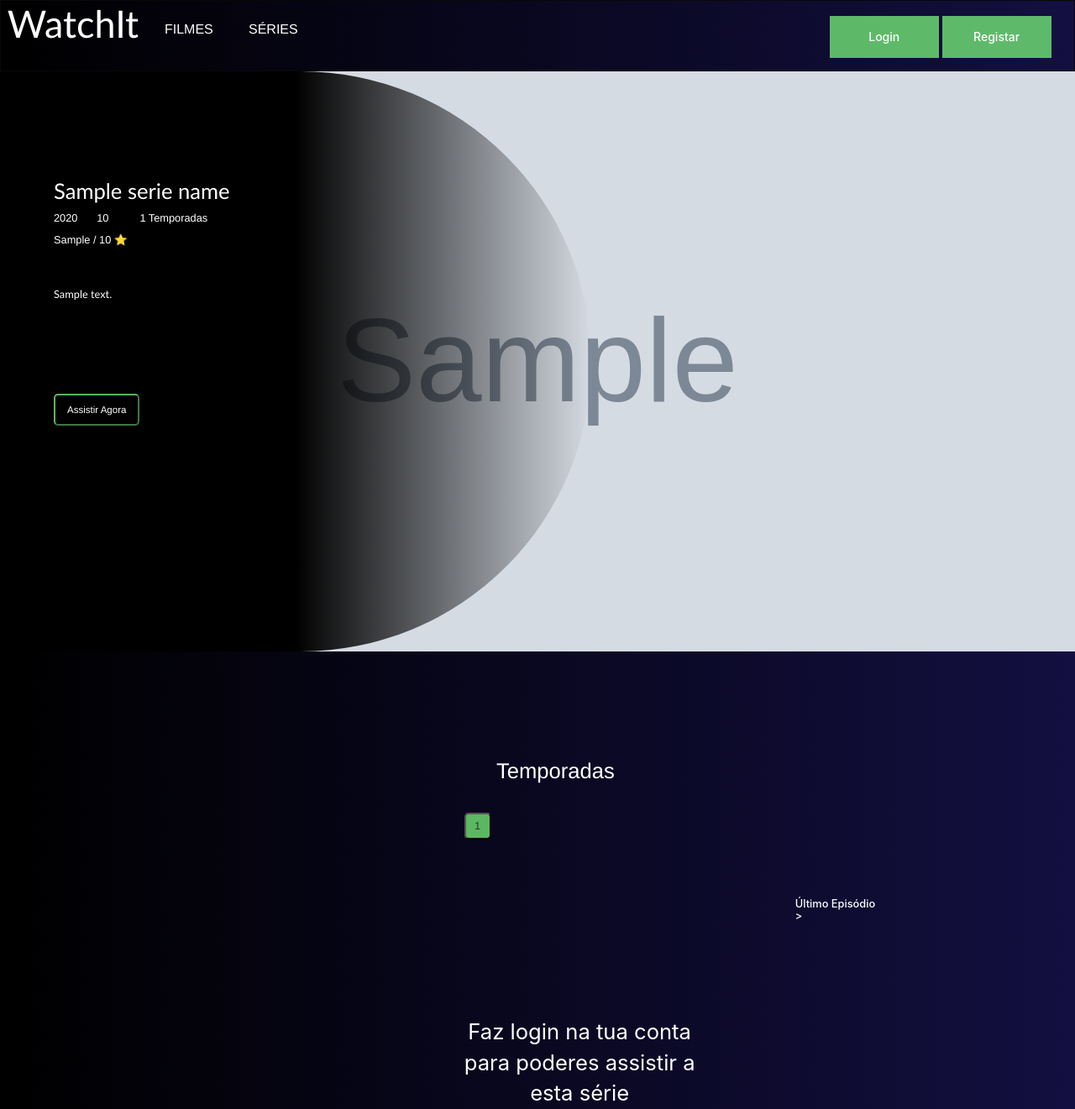
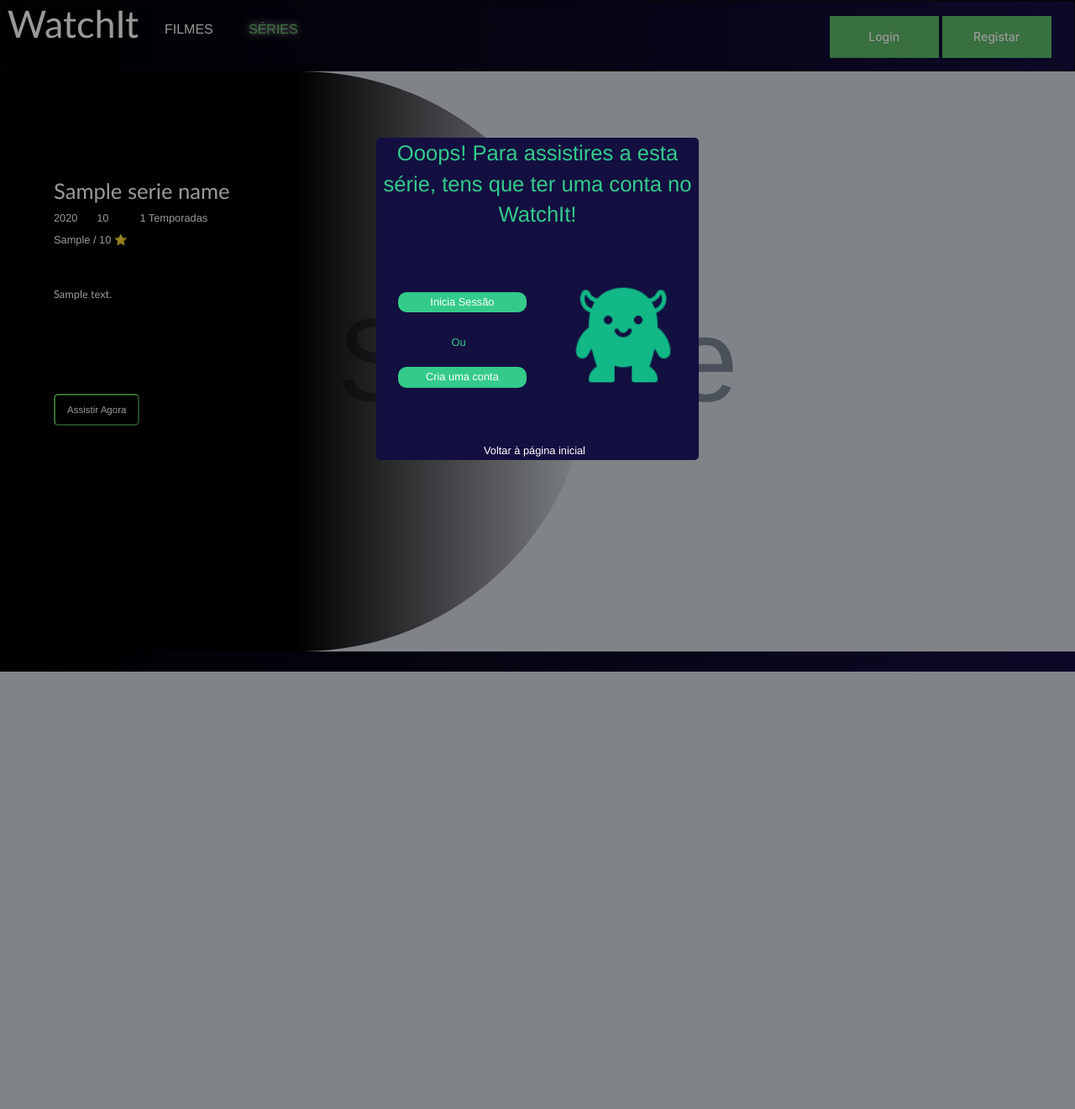
Before and after one commit to miguelcosta03/WatchIt, a Flask app: template code/templates/serie.html in a window 1280 px wide. Shown: the whole page at 84% size. After the commit the page ends 800 px from the top, so only its background shows below. Run offline with Flask 2, Linux system fonts and the light colour scheme; the template is opened without the code that fills it: most values are stand-ins (such as "Sample title", 1, 10 or a date in 2020); grey boxes marked "Sample" are stand-in pictures; some libraries are stand-ins or nearby versions.

Commit message:
- Criado popup de aviso para dar login ou criar conta.
- Criado popup de aviso para dar login ou criar conta quando o utilizador pretende assistir a uma série.

```diff
--- a/code/main.py
+++ b/code/main.py
@@ -568,12 +568,10 @@ def watchSerie():
             case 'playEpisode1Button':
                 episode_number = 1
                 scrollToEpisodeGrid = True
-                isLogged = True
 
             case 'playEpisode2Button':
                 episode_number = 2
                 scrollToEpisodeGrid = True
-                isLogged = True
 
 
             case 'playEpisode3Button':
@@ -880,7 +878,6 @@ def watchMovie():
     movie_star_classification = database.getMovieStarClassification(database.getMovieID(movie_title))
     movie_description = database.getMovieDescription(database.getMovieID(movie_title))
     movie_video = database.getMovieVideo(database.getMovieID(movie_title))
-    print(movie_video)
     return render_template(movieTemplate, isLogged=isLogged, movie_title=movie_title, movie_image_background=movie_image_background,
                            movie_release_year=movie_release_year, movie_duration=movie_duration,
                            movie_star_classification=movie_star_classification, movie_description=movie_description,
--- /dev/null
+++ b/code/static/styles/accountWarning.css
@@ -0,0 +1,82 @@
+.warning-box {
+    display: block;
+    position: fixed; /* Stay in place */
+    padding-top: 100px;
+    left: 0;
+    top: 0;
+    width: 100%;
+    height: 100%;
+    overflow: auto;
+    background-color: rgb(0,0,0); /* Fallback color */
+    background-color: rgba(0,0,0,0.4); /* Black w/ opacity */
+}
+
+.warning-text {
+    color: rgba(58, 231, 150, 0.87);
+    font-size: 2vw;
+    text-align: center;
+    width: 30vw;
+}
+
+.warning-box-content {
+    background-color: #130F40;
+    /* background: linear-gradient(to right, #000000 , #130F40); */
+    margin-left: 35vw;
+    margin-top: 5vw;
+    width: 30vw;
+    height: 30vw;
+    border-radius: 5px;
+}
+
+.redirect-to-login-page-button {
+    position: absolute;
+    background-color: rgba(58, 231, 150, 0.87);
+    margin-top: 5vw;
+    margin-left: 2vw;
+    font-size: 1vw;
+    width: 12vw;
+    border-color: transparent;
+    color: white;
+    border-radius: 10px;
+}
+
+.or-text {
+    position: absolute;
+    color: rgba(58, 231, 150, 0.87);
+    margin-top: 9vw;
+    margin-left: 7vw;
+    font-size: 1vw;
+}
+
+.redirect-to-signUp-page-button {
+    position: absolute;
+    background-color: rgba(58, 231, 150, 0.87);
+    margin-top: 12vw;
+    margin-left: 2vw;
+    font-size: 1vw;
+    width: 12vw;
+    border-color: transparent;
+    color: white;
+    border-radius: 10px;
+}
+
+.return-to-main-page-button {
+    color: white;
+    font-size: 1vw;
+    width: 10vw;
+    cursor: pointer;
+    margin-top: 20vw;
+    margin-left: 10vw;
+}
+
+.return-to-main-page-button:hover{
+    color: rgba(58, 231, 150, 0.87);
+    text-shadow: 0 0 10px white;
+}
+
+.warning-mascot {
+    position: absolute;
+    margin-left: 18vw;
+    margin-top: 4vw;
+    width: 10vw;
+}
--- a/code/static/styles/movie.css
+++ b/code/static/styles/movie.css
@@ -8,7 +8,7 @@
 
 .left-div {
     position: absolute;
-    background:  linear-gradient(to left,  rgba(255, 255, 255, 0), black,black);
+    background: linear-gradient(to left,  rgba(255, 255, 255, 0), black,black);
     width: 55%;
     border-radius: 0 700px 700px 0;
     margin-top: -54vw;
--- a/code/templates/serie.html
+++ b/code/templates/serie.html
@@ -8,6 +8,7 @@
     <link rel="stylesheet" href="../static/styles/serie.css">
     <link rel="stylesheet" href="../static/styles/index.css">
     <link rel="stylesheet" href="../static/styles/watchit_player.css">
+    <link rel="stylesheet" href="../static/styles/accountWarning.css">
     <link rel="stylesheet" href="https://maxcdn.bootstrapcdn.com/bootstrap/3.4.1/css/bootstrap.min.css">
     <script src="https://ajax.googleapis.com/ajax/libs/jquery/3.5.1/jquery.min.js"></script>
     <script src="https://maxcdn.bootstrapcdn.com/bootstrap/3.4.1/js/bootstrap.min.js"></script>
@@ -58,7 +59,7 @@
               <button class="watchit-button" id="watchit-button" onmouseenter="decreaseButtonBrightness('watchit-button')" onmouseout="resetButtonBrightness('watchit-button')" onclick="returnToHomePage()">WatchIt</button>
             </form>
             <h1 class="movies-button" onclick="redirectToMoviesPage()">FILMES</h1>
-            <h1 class="series-button" onclick="redirectToSeriesPage()">SÉRIES</h1>
+            <h1 class="series-button" style="color: rgba(125, 255, 125, 0.712); text-shadow: 0 0 10px white;" onclick="redirectToSeriesPage()">SÉRIES</h1>
         </div>
         <div class="collapse navbar-collapse" id="myNavbar">
             <ul class="nav navbar-nav navbar-right">
@@ -346,7 +347,16 @@
                 <video class="video-player" id="normalVideoPlayer" src="{{ episode_video }}" controls disablepictureinpicture controlslist="nodownload noplaybackrate"></video>
                 <video class="watchit-video-player" id="watchItVideoPlayer" src="{{ episode_video }}" controls disablepictureinpicture controlslist="nodownload noplaybackrate"></video>
             </div>
-            <p class="login-warn-text">Faz login na tua conta <br>para poderes assistir a esta série</p>
+            <div class="warning-box">
+                <div class="warning-box-content">
+                    <p class="warning-text">Ooops! Para assistires a esta série, tens que ter uma conta no WatchIt!</p>
+                    <button class="redirect-to-login-page-button" onclick="redirectToLoginPage()">Inicia Sessão</button>
+                    <p class="or-text">Ou</p>
+                    <button class="redirect-to-signUp-page-button" onclick="redirectToSignUpPage()">Cria uma conta</button>
+                    <img class="warning-mascot" src="../static/images/other_images/accountWarningMascot.png">
+                    <h1 class="return-to-main-page-button" onclick="returnToHomePage()">Voltar à página inicial</h1>
+                </div>
+            </div>
         {% endif %}
     </div>
 </body>
```
Also changed, not shown: code/templates/movie.html (+11 -1 lines), code/static/images/other_images/accountWarningMascot.png (added), code/static/images/other_images/watchit-logo.png (added), code/static/styles/logo.css (added).
